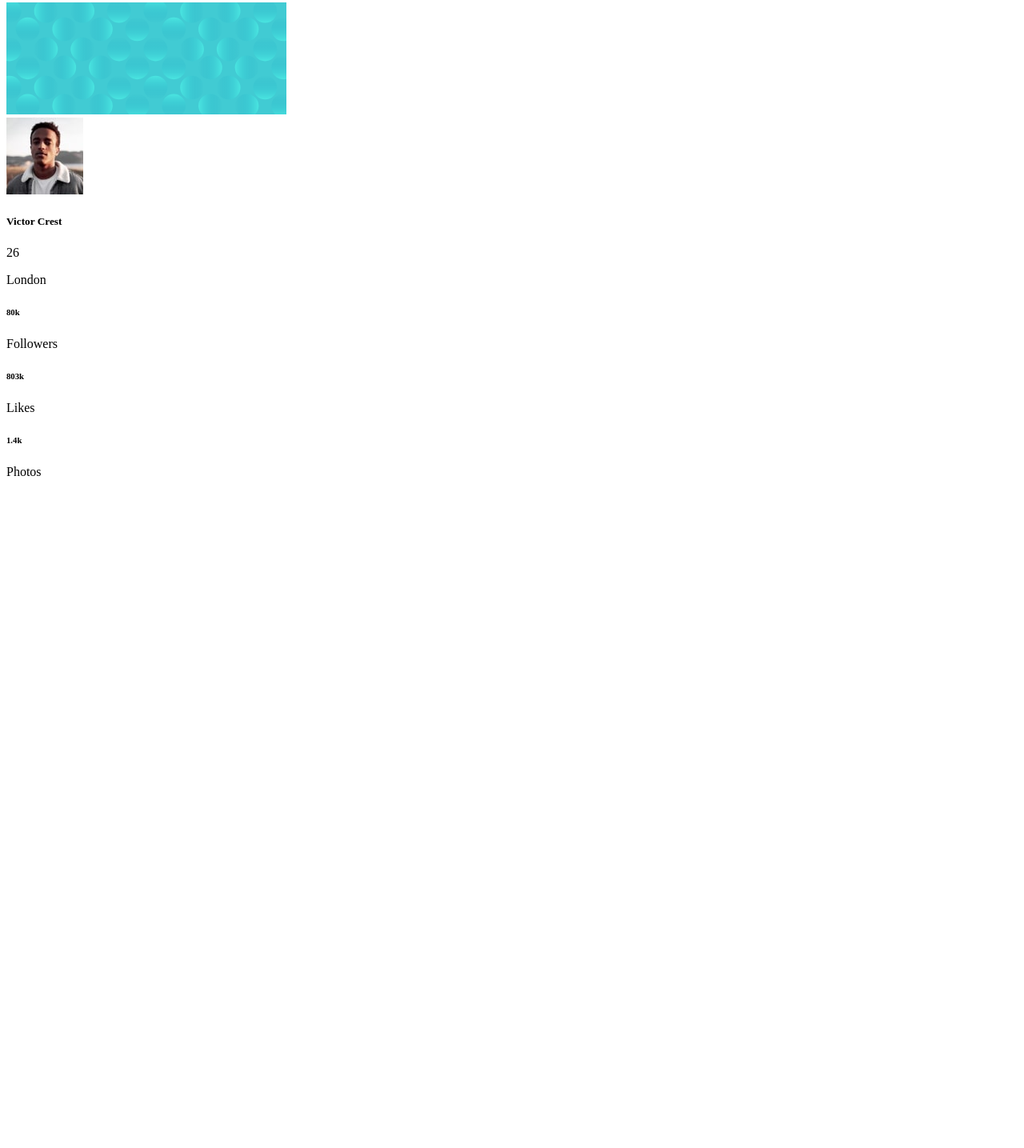
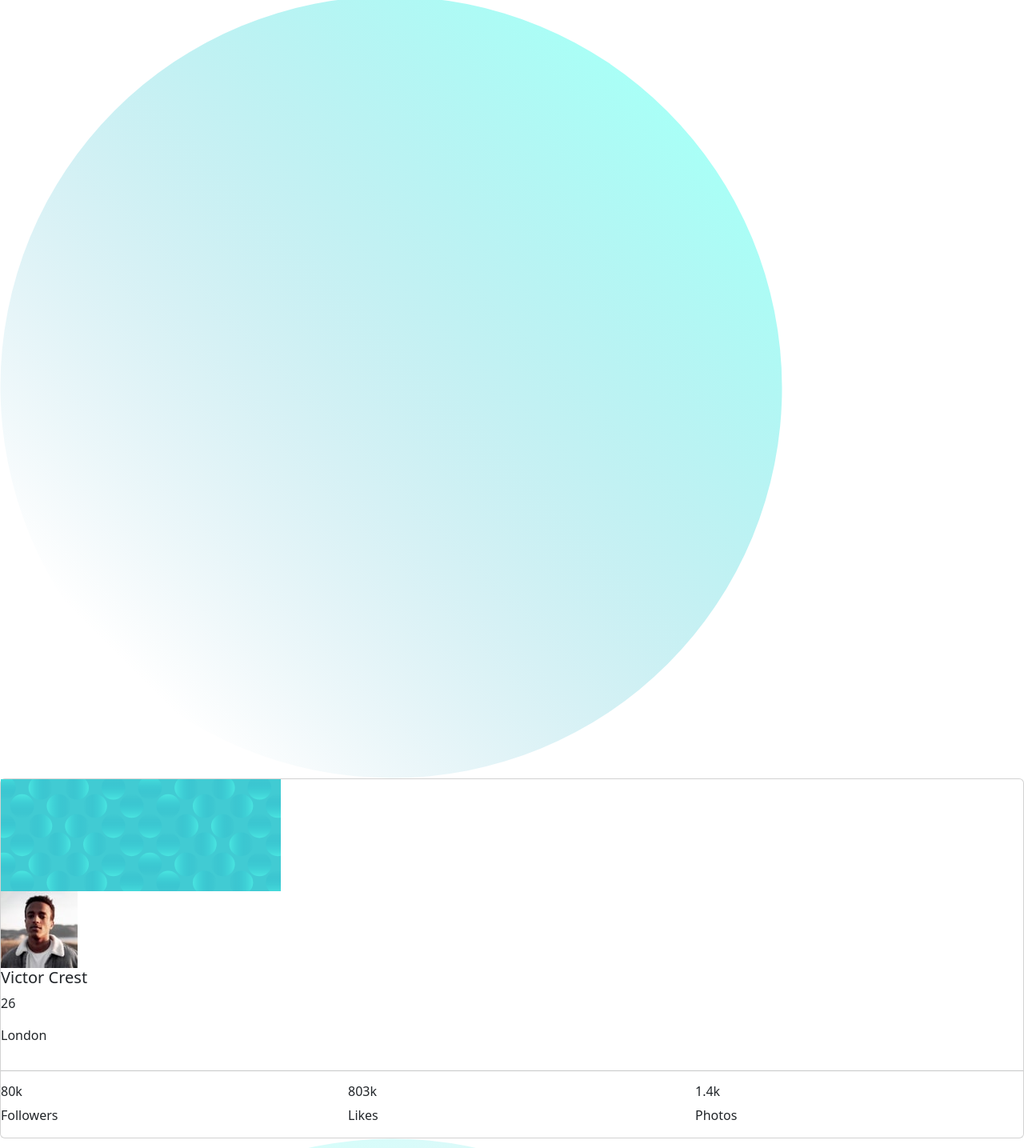
Before and after one commit to Julius-Java/profile-card, a plain HTML site: page index.html in a window 1280 px wide. Shown: the part 5-1440 px from the top of the page at 80% size. Before the commit the page ends 800 px from the top, so only its background shows below. Drawn offline with nearby package versions, Linux system fonts and the light colour scheme.

Commit message:
Give HTML doc structure

```diff
--- a/index.html
+++ b/index.html
@@ -2,50 +2,65 @@
 <html lang="en">
 <head>
   <meta charset="UTF-8">
-  <meta name="viewport" content="width=device-width, initial-scale=1.0"> <!-- displays site properly based on user's device -->
+  <meta http-equiv="X-UA-Compatible" content="IE=edge">
+  <meta name="viewport" content="width=device-width, initial-scale=1.0">
 
+  <!-- Boostrap CSS -->
+  <link rel="stylesheet" href="https://cdn.jsdelivr.net/npm/bootstrap@5.2.3/dist/css/bootstrap.min.css">
+
+  <!-- Google Kumbh Sans Font -->
+  <link rel="preconnect" href="https://fonts.googleapis.com"><link rel="preconnect" href="https://fonts.gstatic.com" crossorigin><link href="https://fonts.googleapis.com/css2?family=Kumbh+Sans:wght@400;700&display=swap" rel="stylesheet">
+
+  <!-- Custom CSS -->
+  <link rel="stylesheet" href="./css/styles.css">
+
+  <!-- Favicon -->
   <link rel="icon" type="image/png" sizes="32x32" href="./images/favicon-32x32.png">
-
   <title>Frontend Mentor | Profile card component</title>
 </head>
 <body>
+  <img src="./images/bg-pattern-top.svg" class="bg bg-top">
+
   <main>
     <div class="card">
       <section class="top">
-        <picture>
-          <img src="./images/bg-pattern-card.svg">
-        </picture>
+        <img src="./images/bg-pattern-card.svg">
       </section>
 
       <section class="mid">
         <img src="./images/image-victor.jpg" alt="profile-pic">
 
         <div class="userInfo">
-          <h5>Victor Crest</h5>
+          <h5 class="me-1">Victor Crest</h5>
           <p>26</p>
         </div>
 
         <p class="userLocation">London</p>
       </section>
 
-      <section class="bottom">
-        <div class="stats">
+      <hr>
+
+      <section class="bottom row">
+        <div class="stats col-4">
           <h6>80k</h6>
           <p>Followers</p>
         </div>
 
-        <div class="stats">
+        <div class="stats col-4">
           <h6>803k</h6>
           <p>Likes</p>
         </div>
 
-        <div class="stats">
+        <div class="stats col-4">
           <h6>1.4k</h6>
           <p>Photos</p>
         </div>
       </section>
     </div>
   </main>
+
+
+  <img src="./images/bg-pattern-bottom.svg" class="bg bg-bottom">
   <!-- Victor Crest
   26
   London
```
